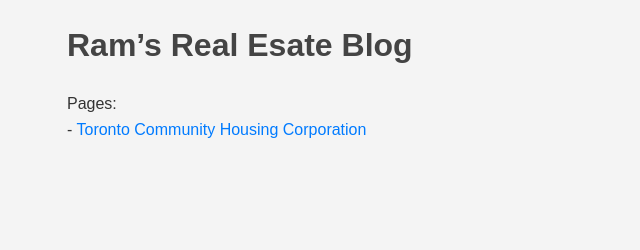
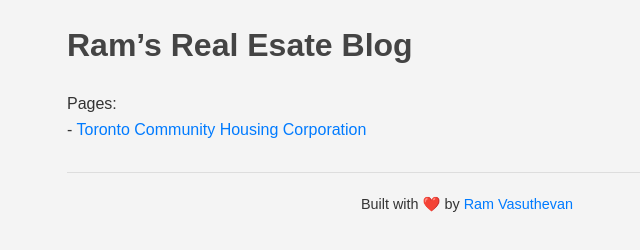
Before and after one commit to RamVasuthevan/notes-on-TCHC, a plain HTML site: page website/_site/index.html in a window 1280 px wide. Shown: the whole page, without its empty margins (173-813 px from the left). Drawn offline with Linux system fonts and the light colour scheme.

Commit message:
Creater footer, header and head

```diff
--- a/website/_site/index.html
+++ b/website/_site/index.html
@@ -18,11 +18,15 @@
 
 </head>
 <body>
+
 <header id="title-block-header">
 <h1 class="title">Ram’s Real Esate Blog</h1>
 </header>
 <p>Pages:<br />
 - <a href="toronto-community-housing-corporation.html">Toronto Community
 Housing Corporation</a></p>
+<footer>
+    <p>Built with ❤️ by <a href="https://ramvasuthevan.ca/">Ram Vasuthevan</a></p>
+</footer>
 </body>
 </html>
--- a/website/_site/style.css
+++ b/website/_site/style.css
@@ -64,3 +64,11 @@ a {
 a:hover {
     color: #0056b3;
 }
+
+footer {
+    margin-top: 30px;
+    border-top: 1px solid #ddd;
+    padding-top: 20px;
+    font-size: 0.9em;
+    text-align: center;
+}
--- a/website/template/style.css
+++ b/website/template/style.css
@@ -64,3 +64,11 @@ a {
 a:hover {
     color: #0056b3;
 }
+
+footer {
+    margin-top: 30px;
+    border-top: 1px solid #ddd;
+    padding-top: 20px;
+    font-size: 0.9em;
+    text-align: center;
+}
```
Also changed, not shown: website/_site/toronto-community-housing-corporation.html (+4 -0 lines), website/template/footer.html (added, +3 -0 lines), website/template/head.html (added), 1 other file.
